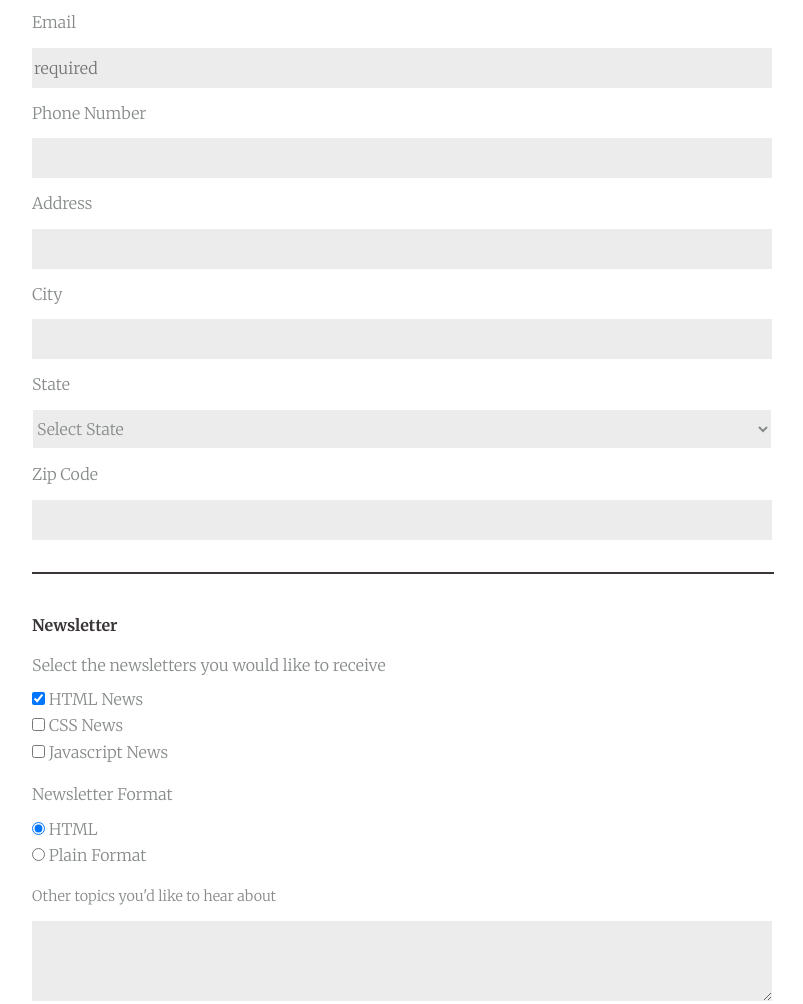
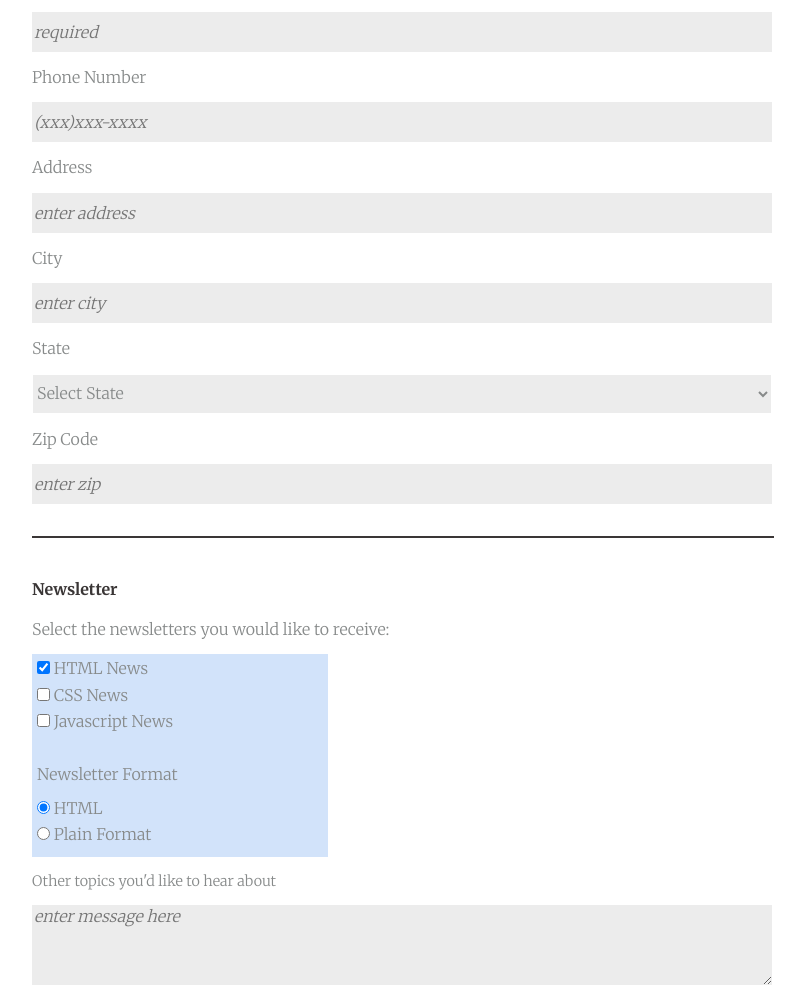
Before and after one commit to sdmasek/techdegree-project3, a plain HTML site: page index.html in a window 1280 px wide. Shown: the part 367-1371 px from the top of the page, without its empty margins (238-1041 px from the left). Drawn offline with Linux system fonts and the light colour scheme.

Commit message:
exceeds expectations detailing
Finishing up the project under the "exceeds expectations" label

```diff
--- a/css/styles.css
+++ b/css/styles.css
@@ -15,10 +15,16 @@ form{
 
 }
 
+input::placeholder,
+textarea::placeholder{
+    font-style: italic;
+}
+
 header{
     display: flex;
     flex-direction: column;
     align-items: center;
+
 }
 
 
@@ -38,11 +44,11 @@ header{
 }
 
 .contact{
-    margin-top: 1rem;
+    margin-top: 2rem;
 }
 
-.contact_info{
-    margin: 3rem 0 1rem 0;
+.legend{
+    margin: 1rem 0;
 }
 
 
@@ -61,9 +67,11 @@ input,textarea{
 }
 
 input:focus,
+input[value="plain_format"]:focus,
 textarea:focus,
 select:focus{
     outline-color: rgb(128, 210, 235);
+    transition: outline-color .2s ease;
 }
 
 .contact input, textarea, select{
@@ -146,10 +154,17 @@ label[for="topics"]{
     font-size: .90rem;
 }
 
+#newsletter_choice,#newsletter_format{
+    background-color:rgb(210, 227, 250);
+    padding: 5px;
+}
+
+
 .newsletter p, #newsletter_format p{
     margin: 1rem 0;
     text-align: left;
 }
+
 
 textarea{
     height: 5rem;
@@ -167,10 +182,7 @@ footer{
 @media screen and (min-width: 1024px) {
     form{
         max-width: 60%;
-    }
 
-    .header{
-        height: 25vh;
     }
 
     .header h2{
@@ -196,11 +208,7 @@ footer{
     }
 
     #newsletter_choice, #newsletter_format{
-        max-width: 30%;
+        max-width: 40%;
     }
 
-
-
-
-
 }
--- a/index.html
+++ b/index.html
@@ -23,22 +23,23 @@
     <main>
         <form>
             <fieldset class="contact">
+
                 <legend class="contact_info">Contact Information</legend>
 
                 <label for="name">Full Name</label>
-                <input type="text" alt="name" id="name" placeholder="required" name="user-name" required>
+                <input type="text" id="name" placeholder="required" name="user-name" required>
 
                 <label for="email">Email</label>
                 <input type="email" id="email" placeholder="required" name="email-address" required>
 
                 <label for="phone">Phone Number</label>
-                <input type="tel" id="phone" name="phone-number">
+                <input type="tel" id="phone" name="phone-number" placeholder="(xxx)xxx-xxxx">
 
                 <label for="address">Address</label>
-                <input type="text" id="address" name="user-address">
+                <input type="text" id="address" name="user-address" placeholder="enter address">
 
                 <label for="city">City</label>
-                <input type="text" id="city" name="address-city">
+                <input type="text" id="city" name="address-city" placeholder="enter city">
 
                 <label for="state">State</label>
                 <select id="state" name="US-state">
@@ -98,14 +99,16 @@
                 </select>
 
                 <label for="zip">Zip Code</label>
-                <input type="text" id="zip" name="zipcode">
+                <input type="text" id="zip" name="zipcode" placeholder="enter zip">
 
                 <hr class="regular_last">
             </fieldset>
 
             <fieldset class="newsletter">
+
                 <legend class="newsletter_info">Newsletter</legend>
-                <p>Select the newsletters you would like to receive</p>
+
+                <p>Select the newsletters you would like to receive:</p>
                 <section id="newsletter_choice">
 
                     <input type="checkbox" id="html_news" value="html_checkbox" name="type_checkbox" checked>
@@ -127,7 +130,7 @@
                     <label for="plain_format">Plain Format</label>
                 </section>
                 <label for="topics">Other topics you'd like to hear about</label>
-                <textarea id="topics" name="user_suggestions"></textarea>
+                <textarea id="topics" name="user_suggestions" placeholder="enter message here"></textarea>
 
                 <button type="submit">Sign Up</button>
 
```
